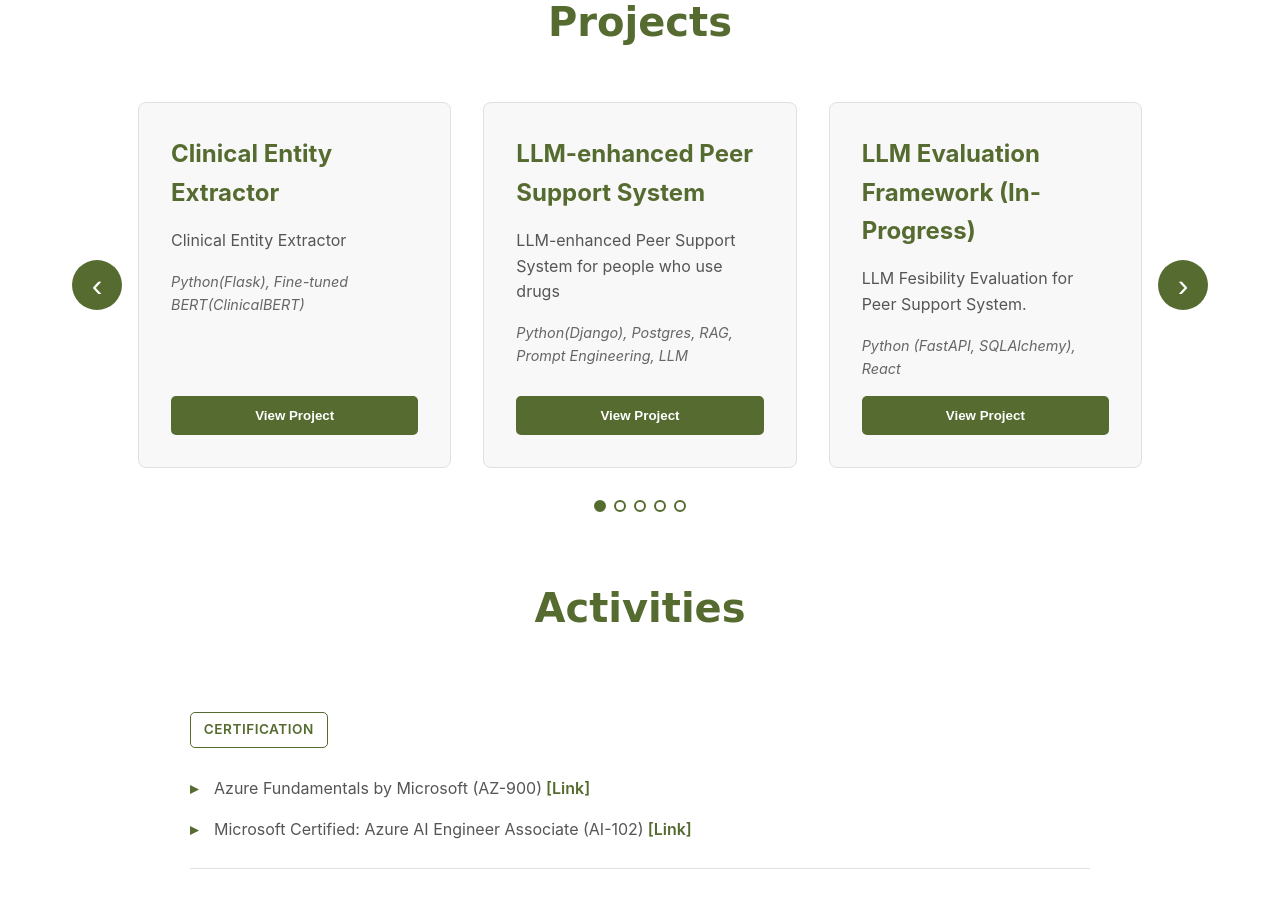
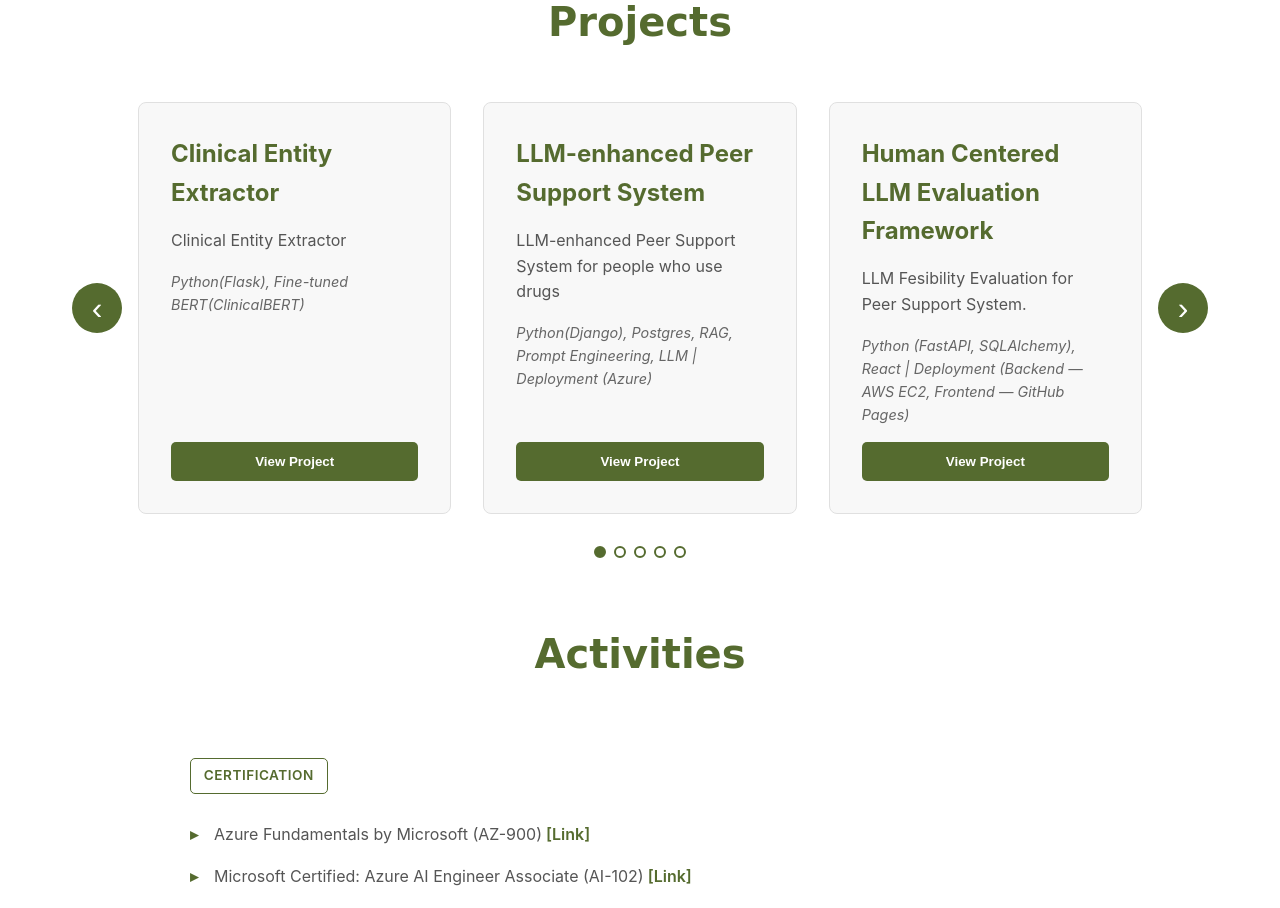
Before and after one commit to sajjadIslam2619/portfolio, a React (Vite) app: page / in a window 1280 px wide. Shown: the part 2720-3628 px from the top of the page. Built offline with nearby package versions, Linux system fonts and the light colour scheme.

Commit message:
Enhance project descriptions and add new certifications

```diff
--- a/src/components/Activities.jsx
+++ b/src/components/Activities.jsx
@@ -8,13 +8,16 @@ function Activities() {
       items: [
         {'text': 'Azure Fundamentals by Microsoft (AZ-900)', 'link': 'https://learn.microsoft.com/en-us/users/kmsajjadulislam-8760/credentials/8d50827f38ac6fea?ref=https%3A%2F%2Fwww.linkedin.com%2F'},
         {'text': 'Microsoft Certified: Azure AI Engineer Associate (AI-102)', 'link': 'https://learn.microsoft.com/api/credentials/share/en-us/KMSajjadulIslam-8760/A71502970F987226?sharingId=8B71D64481834F52'},
+        {'text': 'Human Subject Research - CITI Program', 'link': 'https://www.citiprogram.org/verify/?w916afc84-2f0c-4a72-b9db-0fa9c6d58250-59801097'},
       ]
     },
     {
       type: 'Course',
       items: [
         {'text': 'Generative AI with Large Language Models (Coursera)', 'link': 'https://www.coursera.org/learn/generative-ai-with-llms?utm_campaign=WebsiteCoursesGAI'},
-        {'text': 'Natural Language Processing Specialization (Coursera)', 'link': 'https://www.coursera.org/specializations/natural-language-processing'}
+        {'text': 'Natural Language Processing Specialization (Coursera)', 'link': 'https://www.coursera.org/specializations/natural-language-processing'},
+        {'text': 'Explainable AI (XAI) Specialization by Duke University (Coursera)', 'link': 'https://www.coursera.org/account/accomplishments/specialization/A0OEGA1GZVFQ'},
+        {'text': 'MLOps | Machine Learning Operations Specialization by Duke University (Coursera)', 'link': 'https://www.coursera.org/account/accomplishments/specialization/X0D6EXPVE54O'}
       ]
     },
     {
--- a/src/components/Projects.jsx
+++ b/src/components/Projects.jsx
@@ -45,7 +45,7 @@ function Projects() {
 
             To ensure quality and safety, the system uses automated evaluation through the G-EVAL LLM-as-Judge framework and human evaluation using safety-sensitive prompts and real OUD support posts. These components create a robust platform for generating and validating AI-assisted peer support responses in recovery contexts.
             `,
-            tech: 'Python(Django), Postgres, RAG, Prompt Engineering, LLM',
+            tech: 'Python(Django), Postgres, RAG, Prompt Engineering, LLM | Deployment (Azure)',
             links: { github: '', huggingface: '', live: '' },
             media: [
                 { type: 'vimeo', videoId: '1020239730' }
@@ -53,13 +53,13 @@ function Projects() {
         },
 
         {
-            title: 'LLM  Evaluation Framework (In-Progress)',
+            title: 'Human Centered LLM Evaluation Framework',
             shortDescription: 'LLM Fesibility Evaluation for Peer Support System.',
-            fullDescription: 'This project develops an AI-enhanced peer support evaluation application that assesses how effectively large language models (LLMs) such as GPT, Gemini, and DeepSeek can generate empathetic, culturally competent responses for veterans with PTSD. The system integrates a mental-status classifier with a prompt-engineering pipeline and enables real-time evaluation of LLM-generated responses by veterans and peer mentors. Through structured prompts, few-shot examples, and iterative lab-based rating sessions, the application collects human feedback on empathy, tone, cultural fit, safety, and relevance. The platform supports ablation studies, LLM-as-Judge scoring, and human-centered usability testing, providing a rigorous framework for comparing LLM performance in sensitive mental health contexts.',
-            tech: 'Python (FastAPI, SQLAlchemy), React',
+            fullDescription: 'This project develops an AI-enhanced peer support evaluation application that assesses how effectively large language models (LLMs) such as GPT can generate empathetic, culturally competent responses for veterans with PTSD. The system integrates a mental-status classifier with a prompt-engineering pipeline and enables real-time evaluation of LLM-generated responses by veterans and peer mentors from our local community partner, DryHootch. Through structured prompts, few-shot examples, and iterative lab-based rating sessions, the application collects human feedback on empathy, relevance, and safety, and supports ablation studies, LLM-as-Judge scoring, and human-centered usability testing.',
+            tech: 'Python (FastAPI, SQLAlchemy), React | Deployment (Backend — AWS EC2, Frontend — GitHub Pages)',
             links: { github: 'https://github.com/sajjadIslam2619/PSS-LLM-Evaluation', huggingface: '', live: '' },
             media: [
-                { type: 'image', url: fallbackImage }
+                { type: 'vimeo', videoId: '1238999653' }
             ]
         },
         {
```
